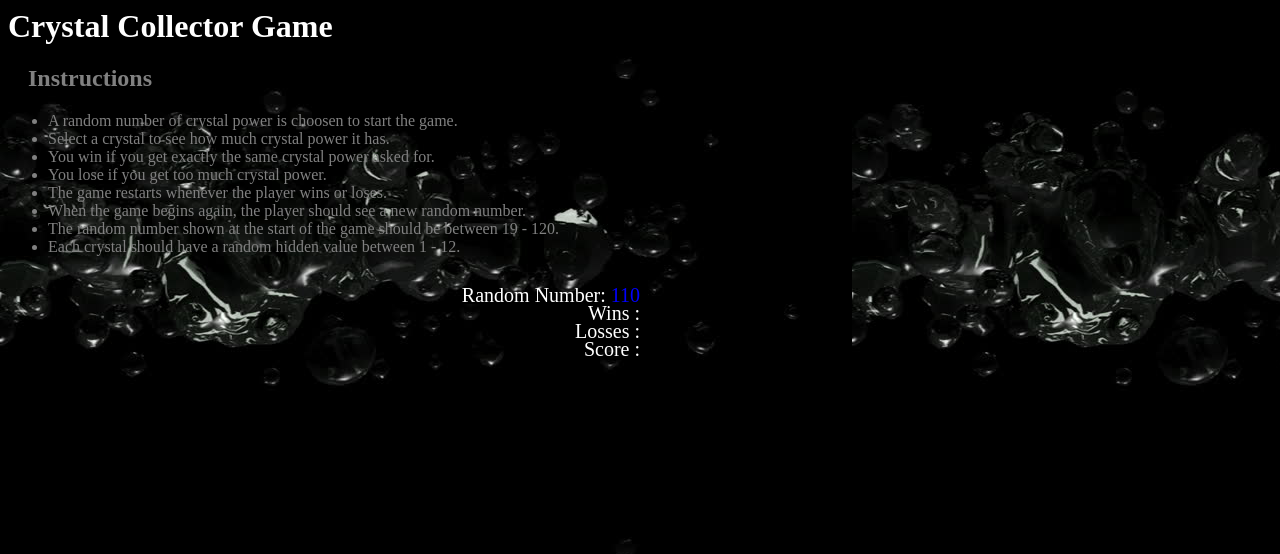
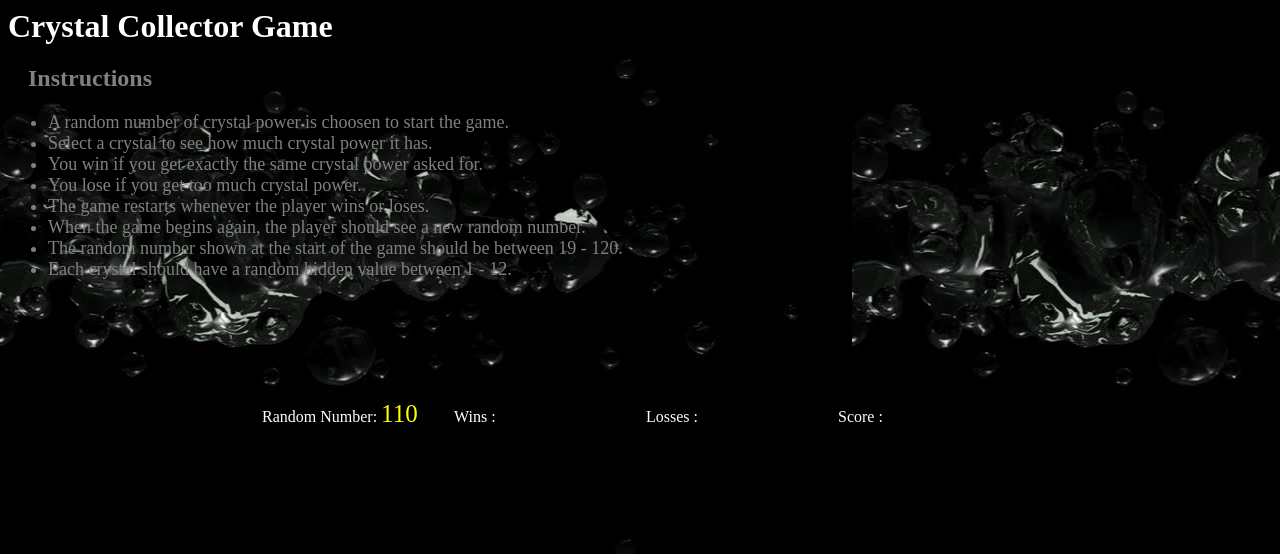
Before and after one commit to atiftariq786/unit-4-game, a plain HTML site: page index.html in a window 1280 px wide. Shown: the top 554 px of the page. Drawn offline with nearby package versions, Linux system fonts and the light colour scheme; files whose address does not match are found by name.

Commit message:
Modified index.html and style.css

```diff
--- a/assets/css/style.css
+++ b/assets/css/style.css
@@ -9,23 +9,24 @@ body{
 
 ul{
     color: grey;
+    font-size: 18px;
 }
 
 #wins {
     color:greenyellow;
-      font-size: 20px;
+      font-size: 25px;
 
 }
 
 #loss {
     color:red;
-      font-size: 20px;
+      font-size: 25px;
 
 
 }
 #randomNumber, #score{
-    color:blue;
-      font-size: 20px;
+    color:yellow;
+      font-size: 25px;
 
 }
 /*-----------------------------------------------------*/
@@ -44,12 +45,9 @@ ul{
     width: 100px;
 }
 p {
-    line-height: 30%;
+
     color:white;
-    position: absolute;
-    right: 50%;
-    font-size: 20px;
-    text-align: center;
+
 }
 
 #black-crystal-header {
@@ -126,3 +124,44 @@ h2 {
      margin: 0px;
      padding: 0px;
  }
+
+ /*-------------------------------------------*/
+ .styleRand {
+    position:absolute;
+    width: 250px;
+    right: 60%;
+    top: 50%;
+    margin: 0px;
+    padding: 0px;
+
+ }
+
+ .styleWin {
+    position:absolute;
+    width: 250px;
+    right: 45%;
+    top: 50%;
+    margin: 0px;
+    padding: 0px;
+
+ }
+
+ .styleLoss {
+    position:absolute;
+    width: 250px;
+    right: 30%;
+    top: 50%;
+    margin: 0px;
+    padding: 0px;
+
+ }
+
+ .styleScore {
+    position:absolute;
+    width: 250px;
+    right: 15%;
+    top: 50%;
+    margin: 0px;
+    padding: 0px;
+
+ }
--- a/index.html
+++ b/index.html
@@ -35,14 +35,13 @@
             </ul>
 
 
-            <p > Random Number: <span id="randomNumber"></span> </p></br>
+            <p class="styleRand" > Random Number: <span id="randomNumber"></span> </p></br>
 
+            <p class="styleWin"> Wins : <span id="wins"></span>  </p></br>
 
-            <p> Wins : <span id="wins"></span>  </p></br>
+            <p class="styleLoss"> Losses : <span id="loss"></span>  </p></br>
 
-            <p> Losses : <span id="loss"></span>  </p></br>
-
-            <p> Score : <span id="score"></span> </p>	</br>
+            <p class="styleScore"> Score : <span id="score"></span> </p>	</br>
 
 
             <div class="row">
```
Also changed, not shown: assets/images/crystalcollector.PNG (deleted).
